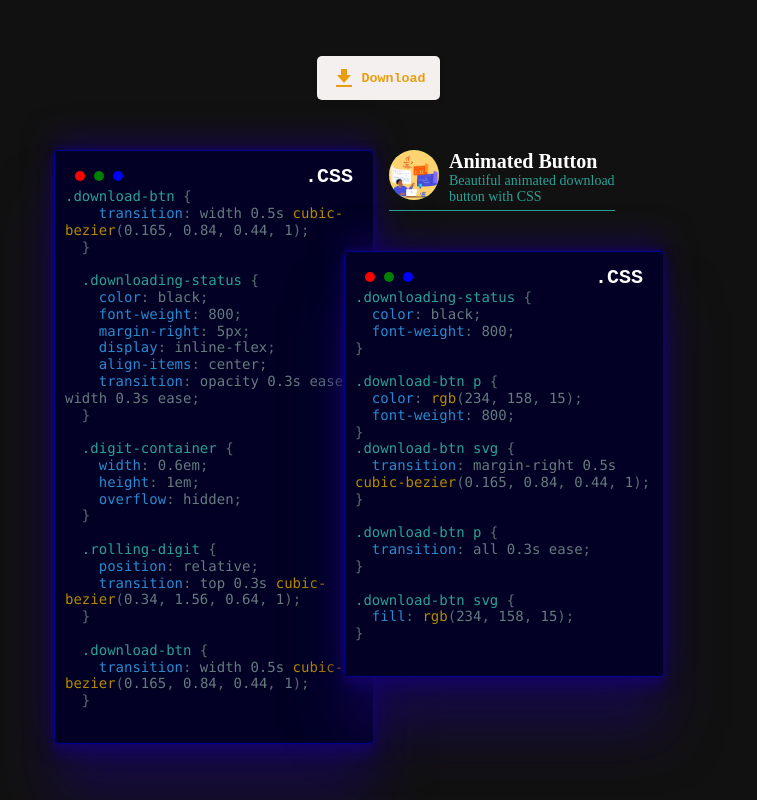
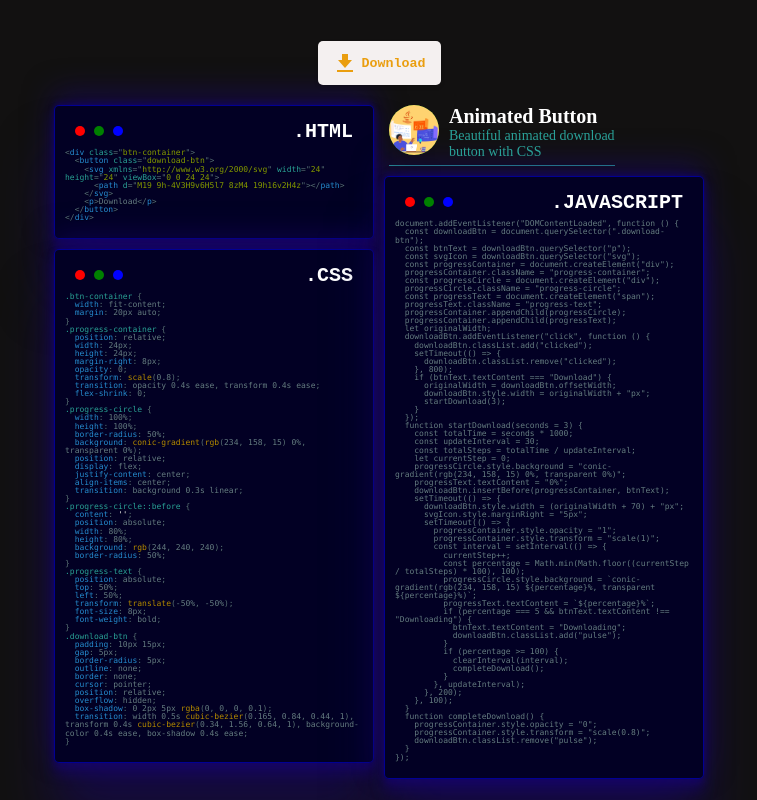
Before and after one commit to adnanCreativeDeveloper/animated-button, a plain HTML site: page index.html in a window 1280 px wide. Shown: the whole page, without its empty margins (261-1018 px from the left). Drawn offline with nearby package versions, Linux system fonts and the light colour scheme.

Commit message:
change font-size of code box

```diff
--- a/assets/css/style.css
+++ b/assets/css/style.css
@@ -170,16 +170,12 @@ body {
 /* code container */
 .code {
   width: fit-content;
-  margin: 20px auto;
+  margin: 0px auto;
   background: transparent;
   display: flex;
   justify-content: center;
   align-items: start;
   gap: 10px;
-}
-
-.code-container img {
-  margin-top: 20px;
 }
 
 .code-container {
@@ -199,14 +195,14 @@ body {
 }
 
 .code-container:nth-child(2) {
-  transform: translateX(-20px);
-  margin-top: 20px;
+  /* transform: translateX(-20px); */
+  margin-top: 10px;
 }
 
-.code-container:last-child {
+/* .code-container:last-child {
   transform: translateX(-40px);
   margin-top: 40px;
-}
+} */
 
 .code-container-header {
   display: flex;
@@ -215,7 +211,7 @@ body {
   padding: 10px;
   padding-bottom: 0px;
   gap: 9px;
-  margin-bottom: -20px;
+  margin-bottom: -5px;
 }
 
 .code-container-header:first-child {
@@ -261,13 +257,13 @@ code[class*=language-],
 pre[class*=language-] {
   color: #657b83;
   font-family: Consolas, Monaco, 'Andale Mono', 'Ubuntu Mono', monospace;
-  font-size: 14px;
+  font-size: 8px;
   text-align: left;
   white-space: pre;
   word-spacing: normal;
   word-break: normal;
   word-wrap: normal;
-  line-height: 1.2;
+  line-height: 1.01;
   -moz-tab-size: 4;
   -o-tab-size: 4;
   tab-size: 4;
--- a/assets/js/index.js
+++ b/assets/js/index.js
@@ -1,34 +1,3 @@
-// removing extra spaces from code to show in dom
-document.addEventListener('DOMContentLoaded', function () {
-  // Get all code elements
-  const codeElements = document.querySelectorAll('pre code');
-
-  // For each code element
-  codeElements.forEach(function (codeElement) {
-    // Get the text content
-    let content = codeElement.textContent;
-
-    // Find the common indentation level
-    const match = content.match(/^[ \t]+/m);
-    const indent = match ? match[0] : '';
-
-    // Remove the common indentation from each line
-    if (indent) {
-      const regex = new RegExp('^' + indent, 'gm');
-      content = content.replace(regex, '');
-    }
-
-    // Trim leading and trailing whitespace
-    content = content.trim();
-
-    // Set the cleaned content back
-    codeElement.textContent = content;
-  });
-
-  // Re-highlight with Prism
-  Prism.highlightAll();
-});
-
 // This script handles the download button animation and progress circle display
 // It creates a ripple effect on click, expands the button width, and shows a progress circle
 // download button animation
@@ -165,3 +134,35 @@ document.addEventListener("DOMContentLoaded", function () {
     }, 400);
   }
 });
+
+
+// removing extra spaces from code to show in dom
+document.addEventListener('DOMContentLoaded', function () {
+  // Get all code elements
+  const codeElements = document.querySelectorAll('pre code');
+
+  // For each code element
+  codeElements.forEach(function (codeElement) {
+    // Get the text content
+    let content = codeElement.textContent;
+
+    // Find the common indentation level
+    const match = content.match(/^[ \t]+/m);
+    const indent = match ? match[0] : '';
+
+    // Remove the common indentation from each line
+    if (indent) {
+      const regex = new RegExp('^' + indent, 'gm');
+      content = content.replace(regex, '');
+    }
+
+    // Trim leading and trailing whitespace
+    content = content.trim();
+
+    // Set the cleaned content back
+    codeElement.textContent = content;
+  });
+
+  // Re-highlight with Prism
+  Prism.highlightAll();
+});
--- a/index.html
+++ b/index.html
@@ -23,7 +23,7 @@
 </head>
 
 <body>
-  <div style="display: flex; align-items: center; justify-items: center; height: 95vh; width: 98vw;">
+  <div style="display: flex; align-items: center; justify-items: center; height: ; width: ;">
     <div style="width: fit-content; height: fit-content; margin: 0 auto;">
 
       <div class="btn-container">
@@ -34,8 +34,31 @@
           <p>Download</p>
         </button>
       </div>
-      <div class="code" style="margin-top: 50px;">
-        <!-- <div class="code-container">
+      <div class="code" style="margin-top: 10px;">
+        <div>
+          <div class="code-container">
+            <div class="code-container-header">
+              <div class="circle">
+                <div></div>
+                <div></div>
+                <div></div>
+              </div>
+              <h2>.HTML</h2>
+            </div>
+            <pre>
+            <code class="language-html html">
+              &lt;div class="btn-container"&gt;
+                &lt;button class="download-btn"&gt;
+                  &lt;svg xmlns="http://www.w3.org/2000/svg" width="24" height="24" viewBox="0 0 24 24"&gt;
+                    &lt;path d="M19 9h-4V3H9v6H5l7 8zM4 19h16v2H4z"&gt;&lt;/path&gt;
+                  &lt;/svg&gt;
+                  &lt;p&gt;Download&lt;/p&gt;
+                &lt;/button&gt;
+              &lt;/div&gt;
+            </code>
+        </pre>
+          </div>
+          <div class="code-container">
             <div class="code-container-header">
               <div class="circle">
                 <div></div>
@@ -50,33 +73,60 @@
               width: fit-content;
               margin: 20px auto;
             }
-
+            .progress-container {
+              position: relative;
+              width: 24px;
+              height: 24px;
+              margin-right: 8px;
+              opacity: 0;
+              transform: scale(0.8);
+              transition: opacity 0.4s ease, transform 0.4s ease;
+              flex-shrink: 0;
+            }
+            .progress-circle {
+              width: 100%;
+              height: 100%;
+              border-radius: 50%;
+              background: conic-gradient(rgb(234, 158, 15) 0%, transparent 0%);
+              position: relative;
+              display: flex;
+              justify-content: center;
+              align-items: center;
+              transition: background 0.3s linear;
+            }
+            .progress-circle::before {
+              content: '';
+              position: absolute;
+              width: 80%;
+              height: 80%;
+              background: rgb(244, 240, 240);
+              border-radius: 50%;
+            }
+            .progress-text {
+              position: absolute;
+              top: 50%;
+              left: 50%;
+              transform: translate(-50%, -50%);
+              font-size: 8px;
+              font-weight: bold;
+            }
             .download-btn {
-                background: rgb(244, 240, 240);
               padding: 10px 15px;
-                display: flex;
-                align-items: center;
-                justify-content: center;
               gap: 5px;
               border-radius: 5px;
               outline: none;
               border: none;
-              }
-
-              .digit-container {
-                height: 5em;
+              cursor: pointer;
+              position: relative;
               overflow: hidden;
-                transition: cubic-bezier(0.34, 1.56, 0.64, 1) 0.3s;
-              }
-
-              .rolling-digit {
-                position: relative;
-                transition: top 0.3s cubic-bezier(0.34, 1.56, 0.64, 1);
+              box-shadow: 0 2px 5px rgba(0, 0, 0, 0.1);
+              transition: width 0.5s cubic-bezier(0.165, 0.84, 0.44, 1), transform 0.4s cubic-bezier(0.34, 1.56, 0.64, 1), background-color 0.4s ease, box-shadow 0.4s ease;
             }
           </code>
         </pre>
           </div>
-        <div class="code-container">
+        </div>
+        <!-- <div class="code-container">
           <div class="code-container-header">
             <div class="circle">
               <div></div>
@@ -99,7 +149,7 @@
         </pre>
         </div> -->
 
-        <div class="code-container">
+        <!-- <div class="code-container">
           <div class="code-container-header">
             <div class="circle">
               <div></div>
@@ -114,32 +164,10 @@
                 transition: width 0.5s cubic-bezier(0.165, 0.84, 0.44, 1);
               }
 
-              .downloading-status {
-                color: black;
-                font-weight: 800;
-                margin-right: 5px;
-                display: inline-flex;
-                align-items: center;
-                transition: opacity 0.3s ease, width 0.3s ease;
-              }
 
-              .digit-container {
-                width: 0.6em;
-                height: 1em;
-                overflow: hidden;
-              }
-
-              .rolling-digit {
-                position: relative;
-                transition: top 0.3s cubic-bezier(0.34, 1.56, 0.64, 1);
-              }
-
-              .download-btn {
-                transition: width 0.5s cubic-bezier(0.165, 0.84, 0.44, 1);
-              }
           </code>
         </pre>
-        </div>
+        </div> -->
         <div>
           <div
             style="display: flex; align-items: start; justify-items: center; gap: 10px; border-bottom: #2AA198 1px solid; padding-bottom: 5px; width: fit-content; margin-left: 5px;">
@@ -155,7 +183,8 @@
               </p>
             </div>
           </div>
-          <div class="code-container">
+
+          <!-- <div class="code-container">
             <div class="code-container-header">
               <div class="circle">
                 <div></div>
@@ -188,15 +217,15 @@
               }
           </code>
         </pre>
-          </div>
-          <!-- <div class="code-container">
+          </div> -->
+          <div class="code-container">
             <div class="code-container-header">
               <div class="circle">
                 <div></div>
                 <div></div>
                 <div></div>
               </div>
-              <h2>.CSS</h2>
+              <h2>.JAVASCRIPT</h2>
             </div>
             <pre>
               <code class="language-javascript javascript">
@@ -204,82 +233,49 @@
                   const downloadBtn = document.querySelector(".download-btn");
                   const btnText = downloadBtn.querySelector("p");
                   const svgIcon = downloadBtn.querySelector("svg");
-
-                  // Create progress circle elements
                   const progressContainer = document.createElement("div");
                   progressContainer.className = "progress-container";
                   const progressCircle = document.createElement("div");
                   progressCircle.className = "progress-circle";
                   const progressText = document.createElement("span");
                   progressText.className = "progress-text";
-
                   progressContainer.appendChild(progressCircle);
                   progressContainer.appendChild(progressText);
-
-                  // Original width of button - store this for animation
                   let originalWidth;
-
                   downloadBtn.addEventListener("click", function () {
-                    // Add ripple effect
                     downloadBtn.classList.add("clicked");
                     setTimeout(() => {
                       downloadBtn.classList.remove("clicked");
                     }, 800);
-
                     if (btnText.textContent === "Download") {
-                      // Store original width before any modification
                       originalWidth = downloadBtn.offsetWidth;
-                      // Set width explicitly so we can animate it
                       downloadBtn.style.width = originalWidth + "px";
-
-                      // Start download process with 3 seconds (can be changed)
                       startDownload(3);
                     }
                   });
-
                   function startDownload(seconds = 3) {
-                    // Configure time parameters
                     const totalTime = seconds * 1000;
-                    const updateInterval = 30; // update more frequently for smoother animation
+                    const updateInterval = 30;
                     const totalSteps = totalTime / updateInterval;
                     let currentStep = 0;
-
-                    // First setup the progress circle
                     progressCircle.style.background = "conic-gradient(rgb(234, 158, 15) 0%, transparent 0%)";
                     progressText.textContent = "0%";
-
-                    // Insert progress container before modifying width
                     downloadBtn.insertBefore(progressContainer, btnText);
-
-                    // Animate button width expansion with a slight delay
                     setTimeout(() => {
                       downloadBtn.style.width = (originalWidth + 70) + "px";
-
-                      // Add subtle animation to SVG
                       svgIcon.style.marginRight = "5px";
-
-                      // Fade in the progress circle
                       setTimeout(() => {
                         progressContainer.style.opacity = "1";
                         progressContainer.style.transform = "scale(1)";
-
-                        // Start progress animation
                         const interval = setInterval(() => {
                           currentStep++;
-
-                          // Calculate percentage
                           const percentage = Math.min(Math.floor((currentStep / totalSteps) * 100), 100);
-
-                          // Update progress circle with smooth transition
                           progressCircle.style.background = `conic-gradient(rgb(234, 158, 15) ${percentage}%, transparent ${percentage}%)`;
                           progressText.textContent = `${percentage}%`;
-
-                          // Change text to "Downloading" after a bit of progress
                           if (percentage === 5 && btnText.textContent !== "Downloading") {
                             btnText.textContent = "Downloading";
                             downloadBtn.classList.add("pulse");
                           }
-
                           if (percentage >= 100) {
                             clearInterval(interval);
                             completeDownload();
@@ -288,54 +284,15 @@
                       }, 200);
                     }, 100);
                   }
-
                   function completeDownload() {
-                    // Smooth fade out and transform for progress container
                     progressContainer.style.opacity = "0";
                     progressContainer.style.transform = "scale(0.8)";
                     downloadBtn.classList.remove("pulse");
-
-                    // Wait for fade out animation to complete
-                    setTimeout(() => {
-                      // Change text to "Done"
-                      btnText.textContent = "Done";
-
-                      // Add success animation
-                      downloadBtn.classList.add("success-animation");
-
-                      // Transform SVG icon for success animation
-                      svgIcon.innerHTML = '<path d="M9 16.2L4.8 12l-1.4 1.4L9 19 21 7l-1.4-1.4L9 16.2z"></path>';
-
-                      // Wait for success animation before reverting
-                      setTimeout(() => {
-                        // Smoothly restore button width
-                        downloadBtn.style.width = originalWidth + "px";
-                        svgIcon.style.marginRight = "0";
-
-                        // Reset to "Download" after delay
-                        setTimeout(() => {
-                          // Remove progress container from DOM properly
-                          if (progressContainer.parentNode === downloadBtn) {
-                            downloadBtn.removeChild(progressContainer);
-                          }
-
-                          // Reset SVG to download icon
-                          svgIcon.innerHTML = '<path d="M19 9h-4V3H9v6H5l7 8zM4 19h16v2H4z"></path>';
-
-                          // Reset text and remove success styles
-                          btnText.textContent = "Download";
-                          downloadBtn.classList.remove("success-animation");
-
-                          // Clear explicit width to let button size naturally
-                          downloadBtn.style.width = "";
-                        }, 1500);
-                      }, 1000);
-                    }, 400);
                   }
                 });
               </code>
           </pre>
-          </div> -->
+          </div>
         </div>
       </div>
     </div>
```
Lines whose indentation alone changed are shown as unchanged.
